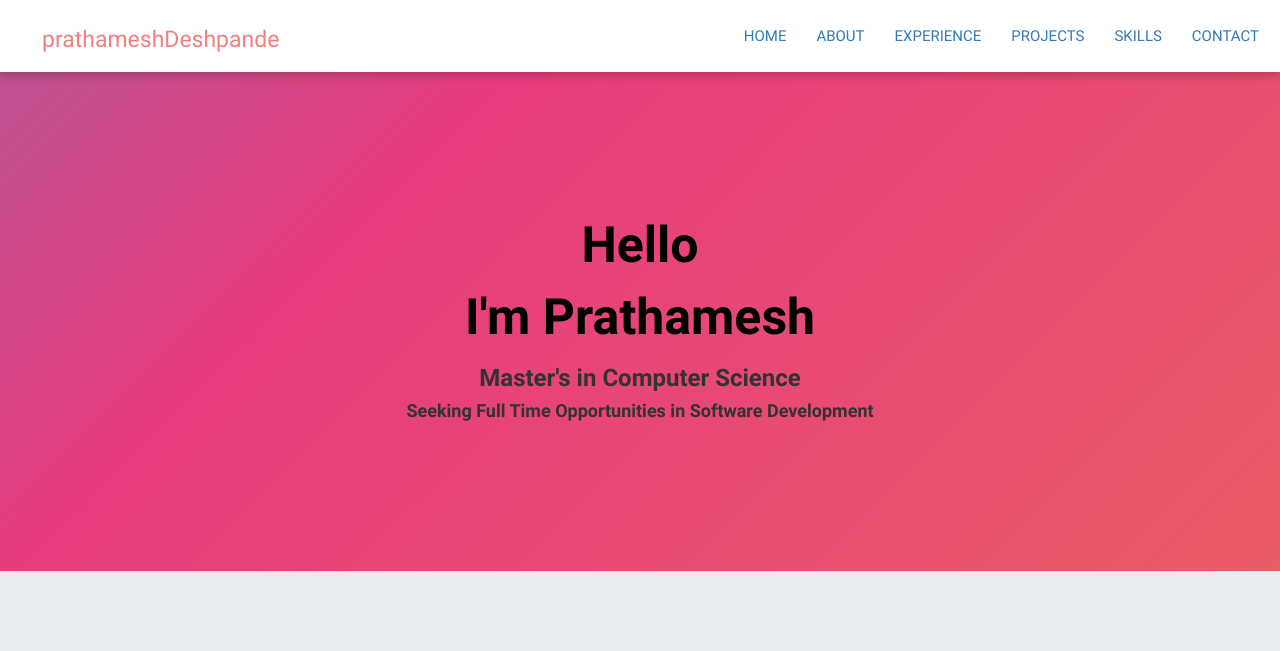
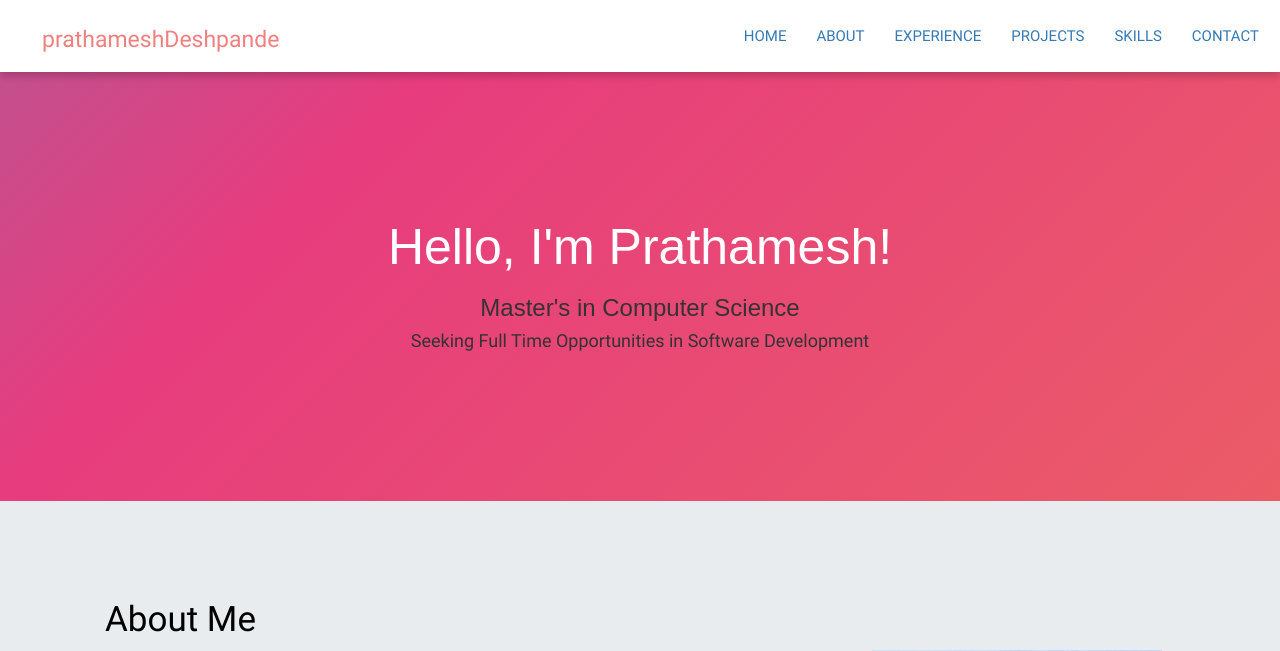
Before and after one commit to prathameshd/portfolio, a PHP site: page / in a window 1280 px wide. Shown: the top 651 px of the page. Run offline with PHP 8.4, Linux system fonts and the light colour scheme; some libraries are stand-ins or nearby versions; some web fonts are replaced.

Commit message:
changed style

```diff
--- a/css/styles.css
+++ b/css/styles.css
@@ -1128,3 +1128,8 @@ transition: 0.5s;
     background-position: 0% 50%;
   }
 }
+
+
+.header-text{
+  font-family: "Montserrat", sans-serif !important;
+  }
--- a/index.html
+++ b/index.html
@@ -60,10 +60,10 @@
         </div>
       </nav>-->
       <div class="header__content text-center">
-        <span class="header__content__block" style="color: black">Hello</span>
-        <h1 class="header__content__title" style="color: black">I'm Prathamesh</h1>
-        <h3 class="header__content__sub-title"><b>Master's in Computer Science</b></h3>
-        <h4 class="header__content__sub-title"><b>Seeking Full Time Opportunities in Software Development</b></h4>
+<!--         <span class="header__content__block" style="color: black">Hello</span>
+ -->        <h1 class="header-text" style="color: white;font-size: 50px;">Hello, I'm Prathamesh!</h1>
+        <h3 class=" header-text">Master's in Computer Science</h3>
+        <h4 class="">Seeking Full Time Opportunities in Software Development</h4>
 <!--
         <ul class="header__content__sub-title">
           <li>UI&#47;UX DESIGNER <span class="padding">&#45;</span></li>
```
